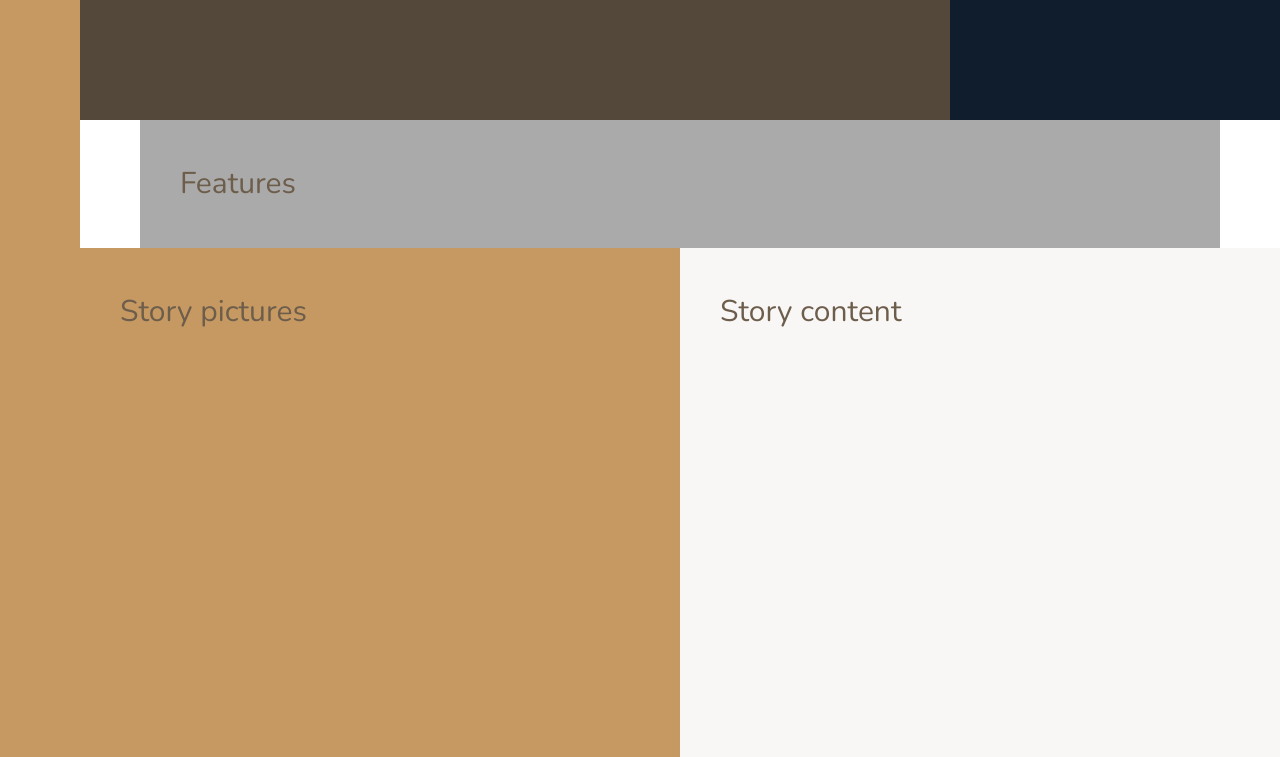
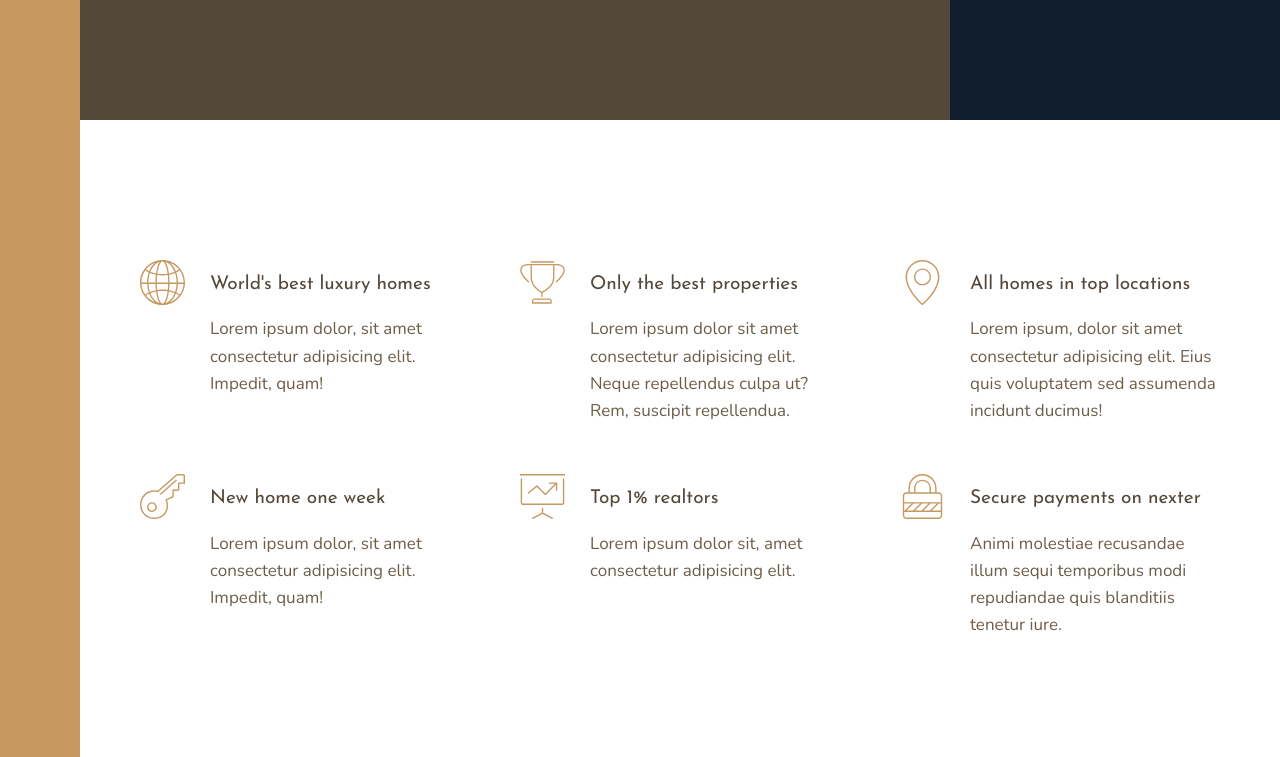
Before and after one commit to BrianDyl/nexter, a website: page index.html in a window 1280 px wide. Shown: the part 520-1277 px from the top of the page. Drawn offline with nearby package versions, Linux system fonts and the light colour scheme.

Commit message:
Completed features-section

```diff
--- a/index.html
+++ b/index.html
@@ -22,7 +22,49 @@
             Top 3 realtors
         </div>
         <section class="features">
-            Features
+            <div class="feature">
+                <svg class="feature__icon">
+                    <use xlink:href="img/sprite.svg#icon-global"></use>
+                </svg>
+                <h4 class="heading-4 heading-4--dark">World's best luxury homes</h4>
+                <p class="feature__text">Lorem ipsum dolor, sit amet consectetur adipisicing elit. Impedit, quam!</p>
+            </div>
+            <div class="feature">
+                <svg class="feature__icon">
+                    <use xlink:href="img/sprite.svg#icon-trophy"></use>
+                </svg>
+                <h4 class="heading-4 heading-4--dark">Only the best properties</h4>
+                <p class="feature__text">Lorem ipsum dolor sit amet consectetur adipisicing elit. Neque repellendus culpa ut? Rem, suscipit repellendua.</p>
+            </div>
+            <div class="feature">
+                <svg class="feature__icon">
+                    <use xlink:href="img/sprite.svg#icon-map-pin"></use>
+                </svg>
+                <h4 class="heading-4 heading-4--dark">All homes in top locations</h4>
+                <p class="feature__text">Lorem ipsum, dolor sit amet consectetur adipisicing elit. Eius quis voluptatem sed assumenda incidunt ducimus!</p>
+            </div>
+            <div class="feature">
+                <svg class="feature__icon">
+                    <use xlink:href="img/sprite.svg#icon-key"></use>
+                </svg>
+                <h4 class="heading-4 heading-4--dark">New home one week</h4>
+                <p class="feature__text">Lorem ipsum dolor, sit amet consectetur adipisicing elit. Impedit, quam!</p>
+            </div>
+            <div class="feature">
+                <svg class="feature__icon">
+                    <use xlink:href="img/sprite.svg#icon-presentation"></use>
+                </svg>
+                <h4 class="heading-4 heading-4--dark">Top 1% realtors</h4>
+                <p class="feature__text">Lorem ipsum dolor sit, amet consectetur adipisicing elit.</p>
+            </div>
+            <div class="feature">
+                <svg class="feature__icon">
+                    <use xlink:href="img/sprite.svg#icon-lock"></use>
+                </svg>
+                <h4 class="heading-4 heading-4--dark">Secure payments on nexter</h4>
+                <p class="feature__text"> Animi molestiae recusandae illum sequi temporibus modi repudiandae quis blanditiis tenetur iure.</p>
+            </div>
+
         </section>
         <div class="story__pictures">
             Story pictures
--- a/sass/_base.scss
+++ b/sass/_base.scss
@@ -39,9 +39,4 @@
     grid-template-rows: 80vh min-content 40vw repeat(3, min-content);
     grid-template-columns: [sidebar-start] 8rem [sidebar-end full-start] minmax(6rem, 1fr) [center-start]
     repeat(8, [col-start] minmax(min-content, 14rem) [col-end]) [center-end] minmax(6rem, 1fr) [full-end];
-
-    & > * {
-        padding: 40px;
-        font-size: 3rem;
-    }
 }
--- a/sass/_features.scss
+++ b/sass/_features.scss
@@ -1,4 +1,34 @@
 .features {
-    background-color: $color-grey-light-2;
+
     grid-column: center-start / center-end;
+
+    margin: 15rem 0;
+
+    display: grid;
+    //grid-template-columns: repeat(3, 1fr);
+    grid-template-columns: repeat(auto-fit, minmax(25rem, 1fr));
+    grid-gap: 6rem;
+    align-items: start;
 }
+
+.feature {
+
+    display: grid;
+    grid-template-columns: min-content 1fr;
+    grid-row-gap: 1.5rem;
+    grid-column-gap: 2.5rem;
+
+
+
+    &__icon {
+        fill: $color-primary;
+        width: 4.5rem;
+        height: 4.5rem;
+        grid-row: 1 / span 2;
+        transform:  translateY(-1rem);
+    }
+
+    &__text {
+        font-size:  1.7rem;
+    }
+}
--- a/sass/_typography.scss
+++ b/sass/_typography.scss
@@ -0,0 +1,24 @@
+%heading {
+    font-family: $font-display;
+    font-weight: 400;
+}
+
+.heading-1 {
+   @extend %heading;
+}
+
+.heading-2 {
+  @extend %heading;
+}
+
+.heading-3 {
+  @extend %heading;
+}
+
+.heading-4 {
+   @extend %heading;
+   font-size: 1.9rem;
+
+   &--light { color: $color-grey-light-1; }
+   &--dark { color: $color-grey-dark-1; }
+}
```
Also changed, not shown: css/style.css, sass/main.css (added), 1 other file.
